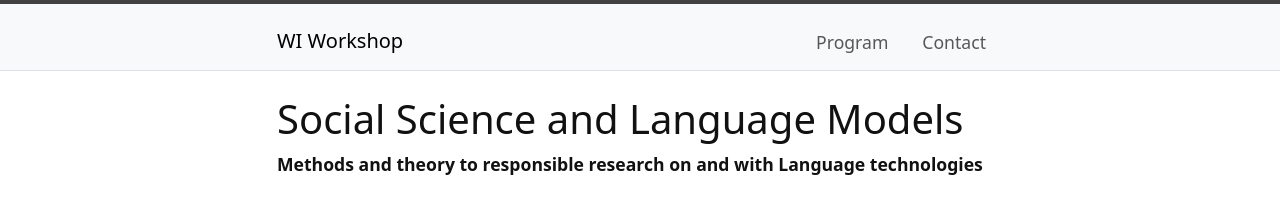
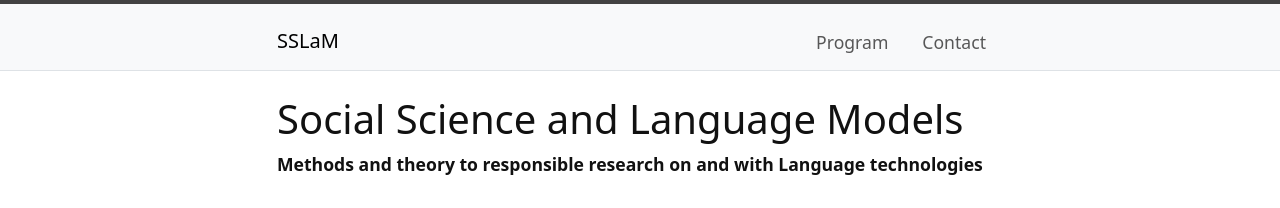
Before and after one commit to lppohl/wi-workshop.github.io, a Jekyll site: the page built from index.md, in a window 1280 px wide and 900 px high. Shown: the top 208 px of the window. Built offline with Jekyll 4.4.1, drawn with Linux system fonts in a browser that asks for light colours.

Commit message:
Update _config.yml

```diff
--- a/_config.yml
+++ b/_config.yml
@@ -10,7 +10,7 @@
 # SITE SETTINGS
 #
 # title appears in the header
-title: WI Workshop
+title: SSLaM
 # title-icon appears in the header to give some pizazz (leave blank for none)
 # choose from Bootstrap Icons in _includes/bootstrap-icons
 # find names on https://icons.getbootstrap.com/
@@ -19,7 +19,7 @@ title-icon:
 # description, keywords, and image for meta tags
 # these do not visibility appear on the pages, but used for SEO
 description: "workshop at the Weizenbaum Institut"
-keywords: "workshops, NLP, Weizenbaum"
+keywords: "social science, Large Language, workshops, NLP, Weizenbaum"
 # featured-image is added to metadata tags for social media sharing
 # use a relative path to image in this repository or full URL
 featured-image: "images/OIP.jpg"
```
